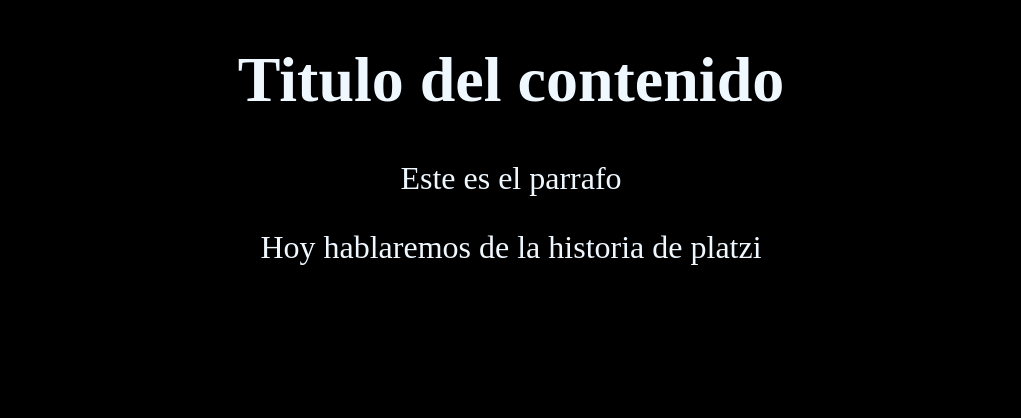
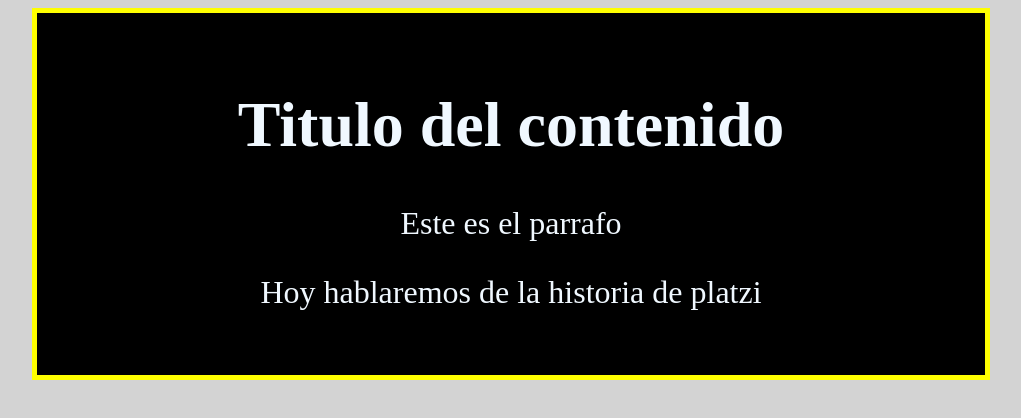
Before and after one commit to narvaezcarlos/hyperblog, a plain HTML site: page index.html in a window 1280 px wide. Shown: the whole page, without its empty margins (129-1150 px from the left). Drawn offline with Linux system fonts and the light colour scheme.

Commit message:
Actualizacion de estilos y html

```diff
--- a/css/styles.css
+++ b/css/styles.css
@@ -1,6 +1,13 @@
-body{
+body {
+	background-color: lightgrey;
+	color: aliceblue;
+	text-align: center;
+	font-size: 2rem;
+}
+.container {
   background-color: black;
-  color: aliceblue;
-  text-align: center;
-  font-size: 2rem;
+	border: 5px solid yellow;
+	max-width: 70%;
+  margin: auto;
+  padding: 1em;
 }
--- a/index.html
+++ b/index.html
@@ -1,15 +1,19 @@
 <!DOCTYPE html>
 <html lang="en">
 	<head>
-  <meta charset="UTF-8">
-  <meta http-equiv="X-UA-Compatible" content="IE=edge">
-  <meta name="viewport" content="width=device-width, initial-scale=1.0">
+		<meta charset="UTF-8" />
+		<meta http-equiv="X-UA-Compatible" content="IE=edge" />
+		<meta name="viewport" content="width=device-width, initial-scale=1.0" />
 		<title>Document</title>
-  <link rel="stylesheet" href="css/styles.css">
+		<link rel="stylesheet" href="css/styles.css" />
 	</head>
 	<body>
+		<div class="container">
+			<div class="post">
 				<h1>Titulo del contenido</h1>
 				<p>Este es el parrafo</p>
 				<p>Hoy hablaremos de la historia de platzi</p>
+			</div>
+		</div>
 	</body>
 </html>
```
Lines whose indentation alone changed are shown as unchanged.
